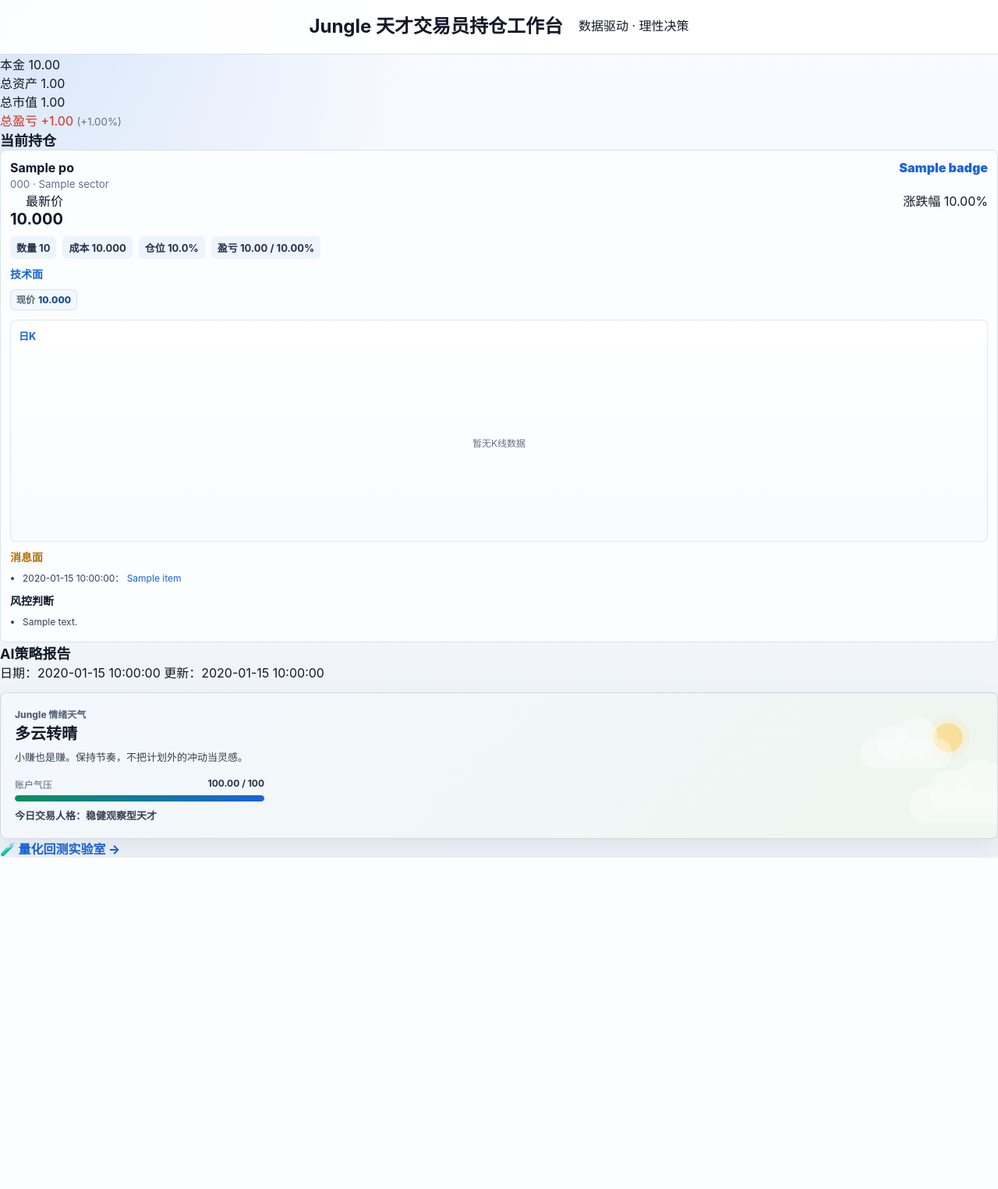
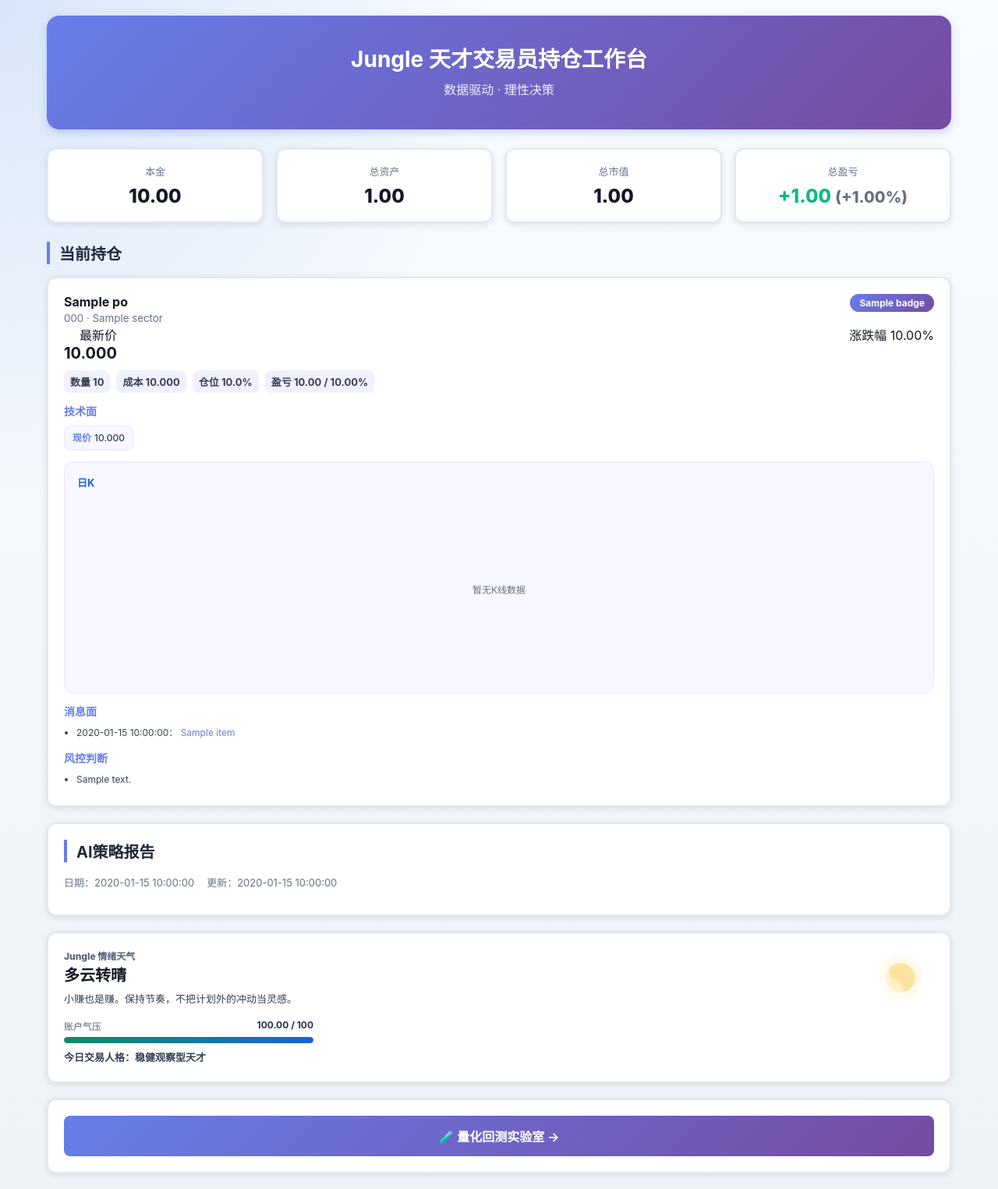
Before and after one commit to rollstone6/jungle-trading, a Python web app: template templates/index.html in a window 1280 px wide. Shown: the whole page at 78% size. Before the commit the page ends 1100 px from the top, so only its background shows below. Run offline with Jinja, Linux system fonts and the light colour scheme; the template is opened without the code that fills it: most values are stand-ins (such as "Sample title", 1, 10 or a date in 2020).

Commit message:
style: 主页面按量化回测实验室 UI 重排

```diff
--- a/templates/index.html
+++ b/templates/index.html
@@ -5,6 +5,208 @@
     <meta name="viewport" content="width=device-width, initial-scale=1.0">
     <title>Jungle 天才交易员持仓工作台</title>
     <link rel="stylesheet" href="/static/styles.css">
+    <!-- ===== 量化回测实验室 UI 风格覆盖层 ===== -->
+    <style>
+        /* 容器 */
+        .container {
+            max-width: 1200px;
+            margin: 0 auto;
+            padding: 20px;
+        }
+
+        /* Hero 渐变顶栏 */
+        .topbar {
+            position: static;
+            flex-direction: column;
+            align-items: center;
+            gap: 8px;
+            padding: 40px 24px;
+            background: linear-gradient(135deg, #667eea 0%, #764ba2 100%);
+            border: none;
+            border-radius: 16px;
+            box-shadow: 0 4px 12px rgba(102, 126, 234, 0.3);
+            backdrop-filter: none;
+        }
+        .topbar h1 {
+            color: #fff;
+            margin: 0;
+            font-size: 28px;
+        }
+        .topbar .subtitle {
+            color: rgba(255, 255, 255, 0.9);
+            margin: 0;
+        }
+
+        /* 账户概览指标卡 */
+        .account-summary {
+            display: grid;
+            grid-template-columns: repeat(auto-fit, minmax(200px, 1fr));
+            gap: 16px;
+            margin: 24px 0;
+        }
+        .account-item {
+            background: #fff;
+            border: 2px solid #e2e8f0;
+            border-radius: 12px;
+            padding: 18px;
+            box-shadow: 0 2px 8px rgba(0, 0, 0, 0.1);
+            text-align: center;
+            transition: all 0.2s;
+        }
+        .account-item:hover {
+            transform: translateY(-2px);
+            box-shadow: 0 4px 12px rgba(102, 126, 234, 0.25);
+            border-color: #667eea;
+        }
+        .account-item .label {
+            display: block;
+            color: #64748b;
+            font-size: 13px;
+            margin-bottom: 8px;
+        }
+        .account-item .value {
+            display: block;
+            font-size: 24px;
+            font-weight: 800;
+        }
+
+        /* 涨跌配色（与回测实验室一致） */
+        .gain { color: #10b981; }
+        .loss { color: #ef4444; }
+
+        /* 区块标题 */
+        .positions-section h2,
+        .report-section h2 {
+            font-size: 20px;
+            color: #1e293b;
+            margin: 0 0 16px;
+            padding-left: 12px;
+            border-left: 4px solid #667eea;
+        }
+
+        /* 持仓卡片 */
+        .position-card {
+            background: #fff;
+            border: 2px solid #e2e8f0;
+            border-radius: 12px;
+            padding: 20px;
+            box-shadow: 0 2px 8px rgba(0, 0, 0, 0.1);
+            transition: all 0.2s;
+        }
+        .position-card:hover {
+            transform: translateY(-2px);
+            box-shadow: 0 8px 16px rgba(102, 126, 234, 0.2);
+        }
+        .position-card.danger,
+        .position-card.高 {
+            border-color: rgba(239, 68, 68, 0.4);
+            background: #fff;
+            box-shadow: inset 4px 0 0 #ef4444, 0 2px 8px rgba(0, 0, 0, 0.1);
+        }
+        .position-card.中 {
+            border-color: rgba(245, 158, 11, 0.4);
+            background: #fff;
+            box-shadow: inset 4px 0 0 #f59e0b, 0 2px 8px rgba(0, 0, 0, 0.1);
+        }
+
+        /* 徽章 chip */
+        .badge {
+            background: linear-gradient(135deg, #667eea, #764ba2);
+            color: #fff;
+            padding: 4px 12px;
+            border-radius: 20px;
+            font-size: 12px;
+            font-weight: 700;
+        }
+
+        /* 指标行 */
+        .metric-row span {
+            background: #f1f0ff;
+            color: #334155;
+            border-radius: 8px;
+        }
+
+        /* 小节标题 */
+        .subhead {
+            color: #667eea;
+            font-size: 14px;
+            margin: 16px 0 8px;
+        }
+
+        /* 技术面 pills */
+        .tech-pills span,
+        .tech-pills span:nth-child(2n),
+        .tech-pills span:nth-child(3n),
+        .tech-pills span:nth-child(4n) {
+            background: #f8f7ff;
+            border: 1px solid #e9e6ff;
+            color: #334155;
+            font-weight: 500;
+            font-size: 12px;
+            padding: 6px 10px;
+            border-radius: 8px;
+        }
+        .tech-pills b {
+            color: #667eea;
+        }
+
+        /* K线卡 */
+        .kline-card {
+            background: #f8f7ff;
+            border: 1px solid #e9e6ff;
+            border-radius: 12px;
+            padding: 16px;
+            margin-top: 12px;
+        }
+
+        /* 消息链接 */
+        .news-list a {
+            color: #667eea;
+        }
+
+        /* 区块卡片包裹 */
+        .report-section,
+        .mood-weather,
+        .update-section,
+        .backtest-entry {
+            background: #fff;
+            border: 2px solid #e2e8f0;
+            border-radius: 12px;
+            padding: 20px;
+            box-shadow: 0 2px 8px rgba(0, 0, 0, 0.1);
+            margin-top: 20px;
+        }
+        .report-meta {
+            display: flex;
+            gap: 16px;
+            color: #64748b;
+            font-size: 13px;
+            margin-bottom: 12px;
+        }
+
+        /* 主按钮（渐变） */
+        .update-btn,
+        .backtest-link {
+            display: block;
+            width: 100%;
+            text-align: center;
+            background: linear-gradient(135deg, #667eea 0%, #764ba2 100%);
+            color: #fff;
+            border: none;
+            border-radius: 8px;
+            padding: 14px 20px;
+            font-size: 16px;
+            font-weight: 700;
+            cursor: pointer;
+            text-decoration: none;
+            transition: all 0.2s;
+        }
+        .update-btn:hover,
+        .backtest-link:hover {
+            transform: translateY(-2px);
+            box-shadow: 0 6px 16px rgba(102, 126, 234, 0.4);
+        }
+    </style>
 </head>
 <body>
     <div class="container">
@@ -121,9 +323,9 @@
             <h2>AI策略报告</h2>
             <div class="report-meta">
                 <span>日期：{{ current_date }}</span>
-                <span>更新：{{ report_time }}</span>
+                <span data-ai-report-time>更新：{{ report_time }}</span>
             </div>
-            <div class="report-content">
+            <div class="report-content" data-ai-report-content>
                 <!-- 报告内容会通过 JS 动态加载 -->
             </div>
         </section>
```
